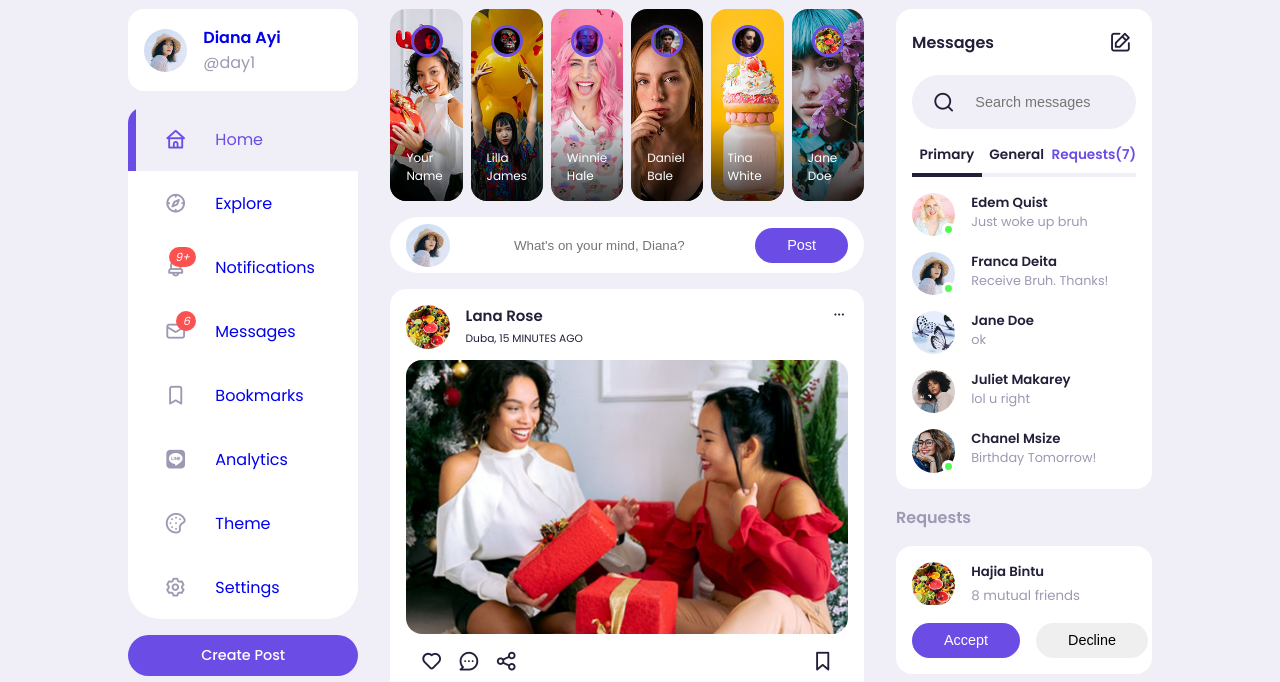
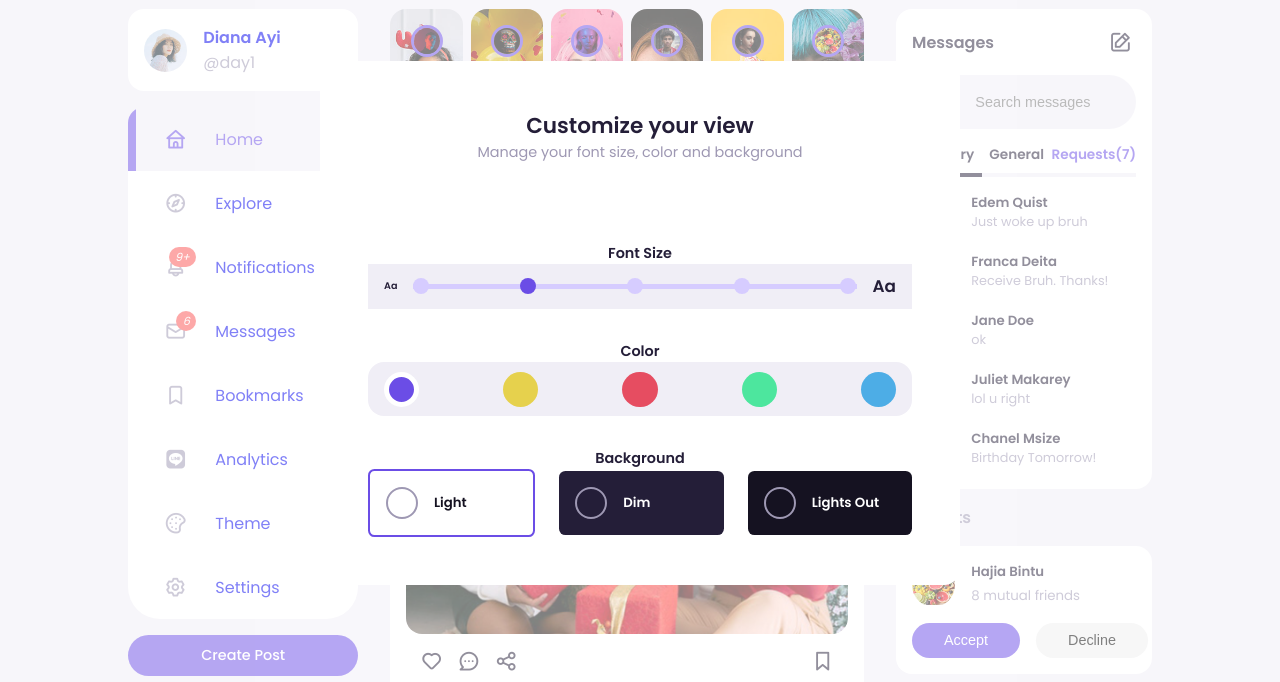
Before and after one commit to chrisbrody/nokoSocial, a plain HTML site: page index.html in a window 1280 px wide. Shown: the part 77-759 px from the top of the page. Drawn offline with nearby package versions, Linux system fonts and the light colour scheme.

Commit message:
created CSS for theme mod section

```diff
--- a/css/main.css
+++ b/css/main.css
@@ -539,3 +539,155 @@ main .right .messages .message .profile-photo .active {
 /* ======================================
     END OF RIGHT
 ====================================== */
+
+/* ======================================
+    START OF THEME MOD
+====================================== */
+.customize-theme {
+    background: rgba(255, 255, 255, 0.5);
+    display: grid;
+    font-size: 0.9rem;
+    height: 100vh;
+    left: 0;
+    place-items: center;
+    position: fixed;
+    text-align: center;
+    top: 0;
+    width: 100vw;
+    z-index: 100;
+}
+
+.customize-theme .card {
+    background: var(--color-white);
+    border-radius: var(--card-border-radius);
+    padding: 3rem;
+    width: 50%;
+}
+
+/* ----------------- font size ----------------- */
+.customize-theme .font-size {
+    margin-top: 5rem;
+}
+
+.customize-theme .font-size > div {
+    align-items: center;
+    background: var(--color-light);
+    display: flex;
+    justify-content: space-between;
+    padding: var(--search-padding);
+}
+
+.customize-theme .choose-size {
+    align-items: center;
+    background: var(--color-secondary);
+    display: flex;
+    height: 0.3rem;
+    justify-content: space-between;
+    margin: 0 1rem;
+    width: 100%;
+}
+
+.customize-theme .choose-size span {
+    background: var(--color-secondary);
+    border-radius: 50%;
+    cursor: pointer;
+    height: 1rem;
+    width: 1rem;
+}
+
+.customize-theme .choose-size span.active {
+    background: var(--color-primary);
+}
+
+/* ----------------- Color ----------------- */
+.customize-theme .color {
+    margin-top: 2rem;
+}
+
+.customize-theme .choose-color {
+    align-items: center;
+    background: var(--color-light);
+    border-radius: var(--card-border-radius);
+    display: flex;
+    justify-content: space-between;
+    padding: var(--search-padding);
+}
+
+.customize-theme .choose-color span {
+    border-radius: 50%;
+    height: 2.2rem;
+    width: 2.2rem;
+}
+
+.customize-theme .choose-color span:nth-child(1) {
+    background: hsl(252, 75%, 60%);
+}
+.customize-theme .choose-color span:nth-child(2) {
+    background: hsl(52, 75%, 60%);
+}
+.customize-theme .choose-color span:nth-child(3) {
+    background: hsl(352, 75%, 60%);
+}
+.customize-theme .choose-color span:nth-child(4) {
+    background: hsl(152, 75%, 60%);
+}
+.customize-theme .choose-color span:nth-child(5) {
+    background: hsl(202, 75%, 60%);
+}
+
+.customize-theme .choose-color span.active {
+    border: 5px solid var(--color-white)
+}
+
+/* ----------------- Background ----------------- */
+.customize-theme .background {
+    margin-top: 2rem;
+}
+
+.customize-theme .choose-bg {
+    align-items: center;
+    display: flex;
+    gap: 1.5rem;
+    justify-content: space-between;
+}
+
+.customize-theme .choose-bg > div {
+    align-items: center;
+    border-radius: 0.4rem;
+    cursor: pointer;
+    display: flex;
+    font-size: 1rem;
+    font-weight: bold;
+    padding: var(--card-padding);
+    width: 100%;
+}
+
+.customize-theme .choose-bg > div.active {
+    border: 2px solid var(--color-primary);
+}
+
+.customize-theme .choose-bg .bg-1 {
+    background: var(--color-white);
+    color: var(--color-black);
+}
+
+.customize-theme .choose-bg .bg-2 {
+    background: hsl(252, 30%, 17%);
+    color: var(--color-white);
+}
+
+.customize-theme .choose-bg .bg-3 {
+    background: hsl(252, 30%, 10%);
+    color: var(--color-white);
+}
+
+.customize-theme .choose-bg > div span {
+    border: 2px solid var(--color-gray);
+    border-radius: 50%;
+    height: 2rem;
+    margin-right: 1rem;
+    width: 2rem;
+}
+/* ======================================
+    END OF THEME MOD
+====================================== */
--- a/index.html
+++ b/index.html
@@ -925,7 +925,7 @@
         <div class="customize-theme">
             <div class="card">
                 <h2>Customize your view</h2>
-                <p>Manage your font size, color and background</p>
+                <p class="text-muted">Manage your font size, color and background</p>
 
                 <!-- font sizes -->
                 <div class="font-size">
@@ -934,7 +934,7 @@
                         <h6>Aa</h6>
                         <div class="choose-size">
                             <span class="font-size-1"></span>
-                            <span class="font-size-2"></span>
+                            <span class="font-size-2 active"></span>
                             <span class="font-size-3"></span>
                             <span class="font-size-4"></span>
                             <span class="font-size-5"></span>
@@ -947,15 +947,11 @@
                 <div class="color">
                     <h4>Color</h4>
                     <div class="choose-color">
-                        <h6>Aa</h6>
-                        <div class="choose-size">
-                            <span class="color-1 active"></span>
-                            <span class="color--2"></span>
-                            <span class="color--3"></span>
-                            <span class="color--4"></span>
-                            <span class="color--5"></span>
-                        </div>
-                        <h3>Aa</h3>
+                        <span class="color-1 active"></span>
+                        <span class="color--2"></span>
+                        <span class="color--3"></span>
+                        <span class="color--4"></span>
+                        <span class="color--5"></span>
                     </div>
                 </div>
 
@@ -963,7 +959,7 @@
                 <div class="background">
                     <h4>Background</h4>
                     <div class="choose-bg">
-                        <div class="bg-1">
+                        <div class="bg-1 active">
                             <span></span>
                             <h5 for="bg-1">Light</h5>
                         </div>
```
